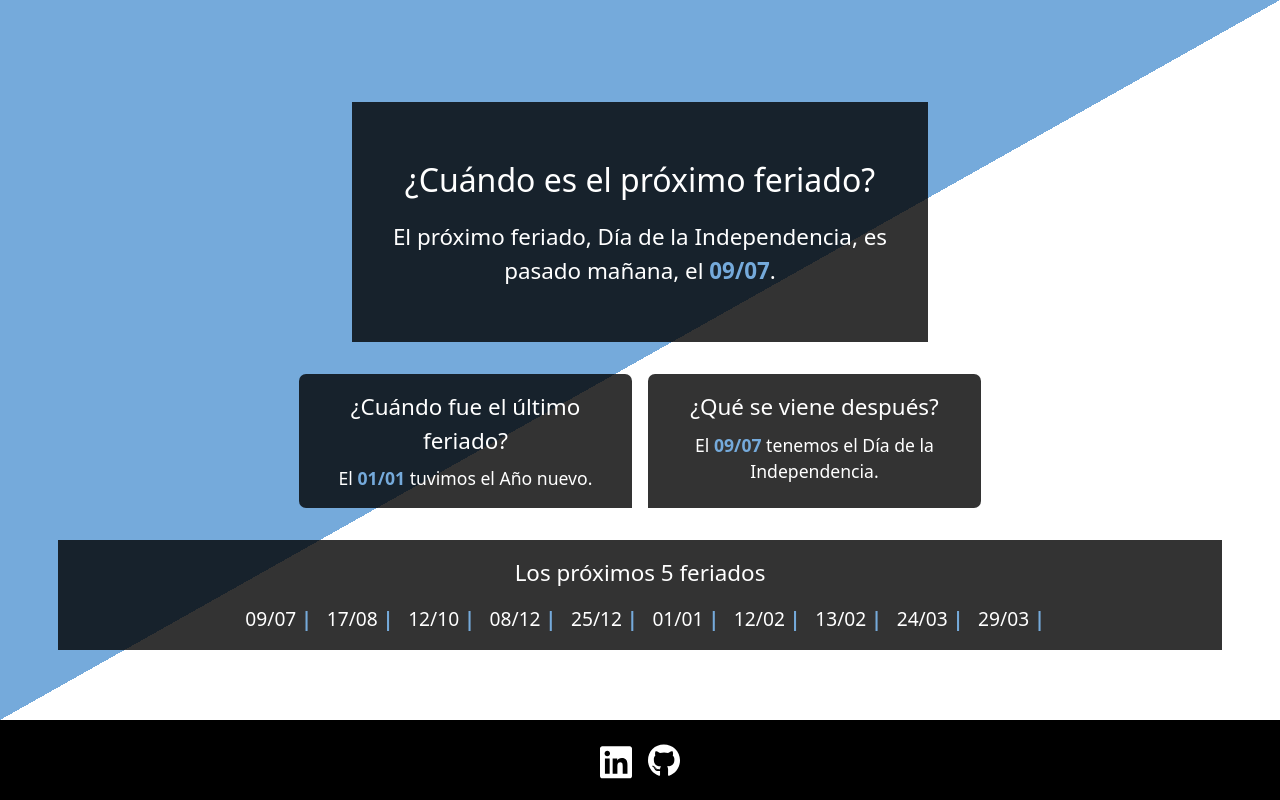
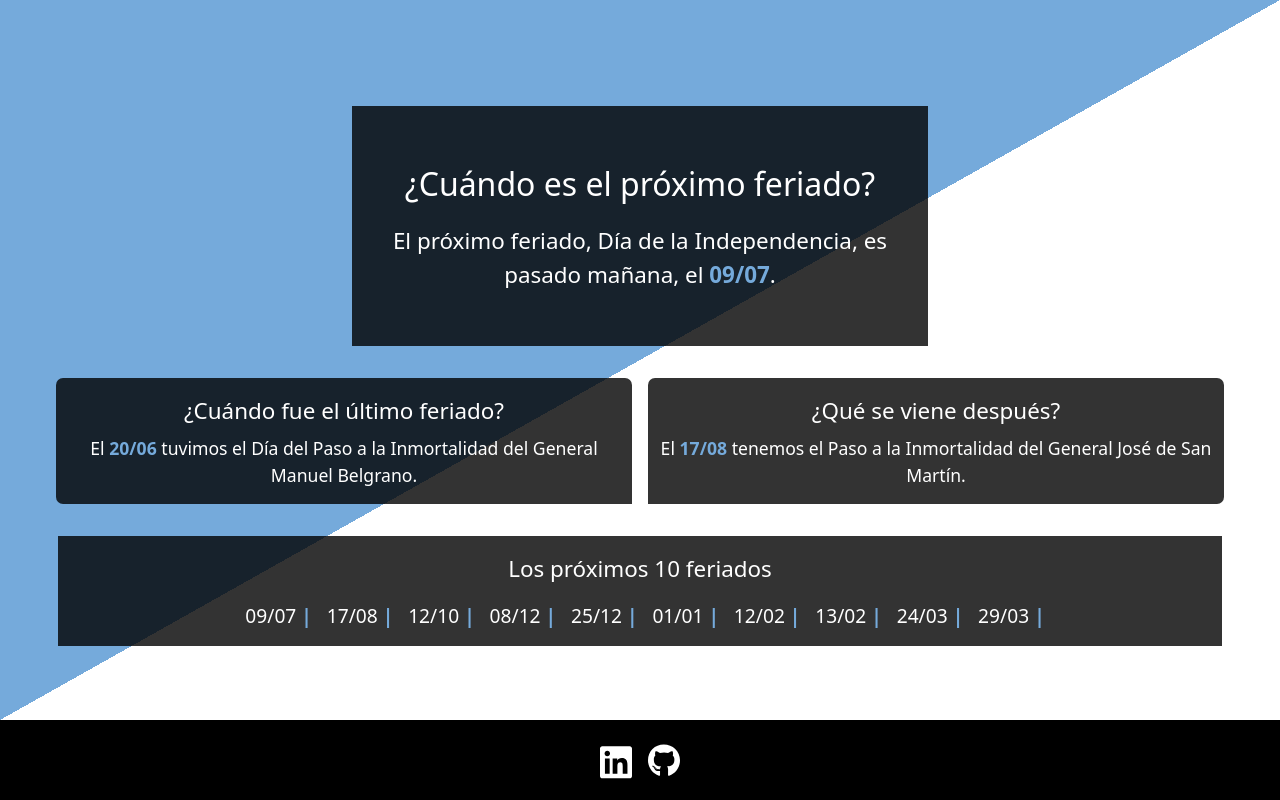
Before and after one commit to nicobonder/holidays, a React (Vite) app: page / in a window 1280 px wide. Built offline with nearby package versions, Linux system fonts and the light colour scheme.

Commit message:
Solving issues that come with tsx transformed to jsx

```diff
--- a/src/App.tsx
+++ b/src/App.tsx
@@ -132,13 +132,13 @@ console.log('next', nextHoliday);
 
 const prevHoliday = HOLIDAYS
   .filter(holiday => holiday.date < today)
-  .sort((a, b) => a.date.getTime() - b.date.getTime())
+  .sort((a, b) => b.date.getTime() - a.date.getTime())
   [0];
 
 const futureHoliday = HOLIDAYS
   .filter(holiday => holiday.date > today)
   .sort((a, b) => a.date.getTime() - b.date.getTime())
-  [0];
+  [1];
 
 const nextFive = HOLIDAYS
   .filter(holiday => holiday.date > today)
@@ -189,7 +189,7 @@ function App() {
         </div>
       </div>
       <div className='listDiv'>
-        <h2 className='subTitle'>Los próximos 5 feriados</h2>
+        <h2 className='subTitle'>Los próximos 10 feriados</h2>
         {mapFive()}
       </div>
 
```
